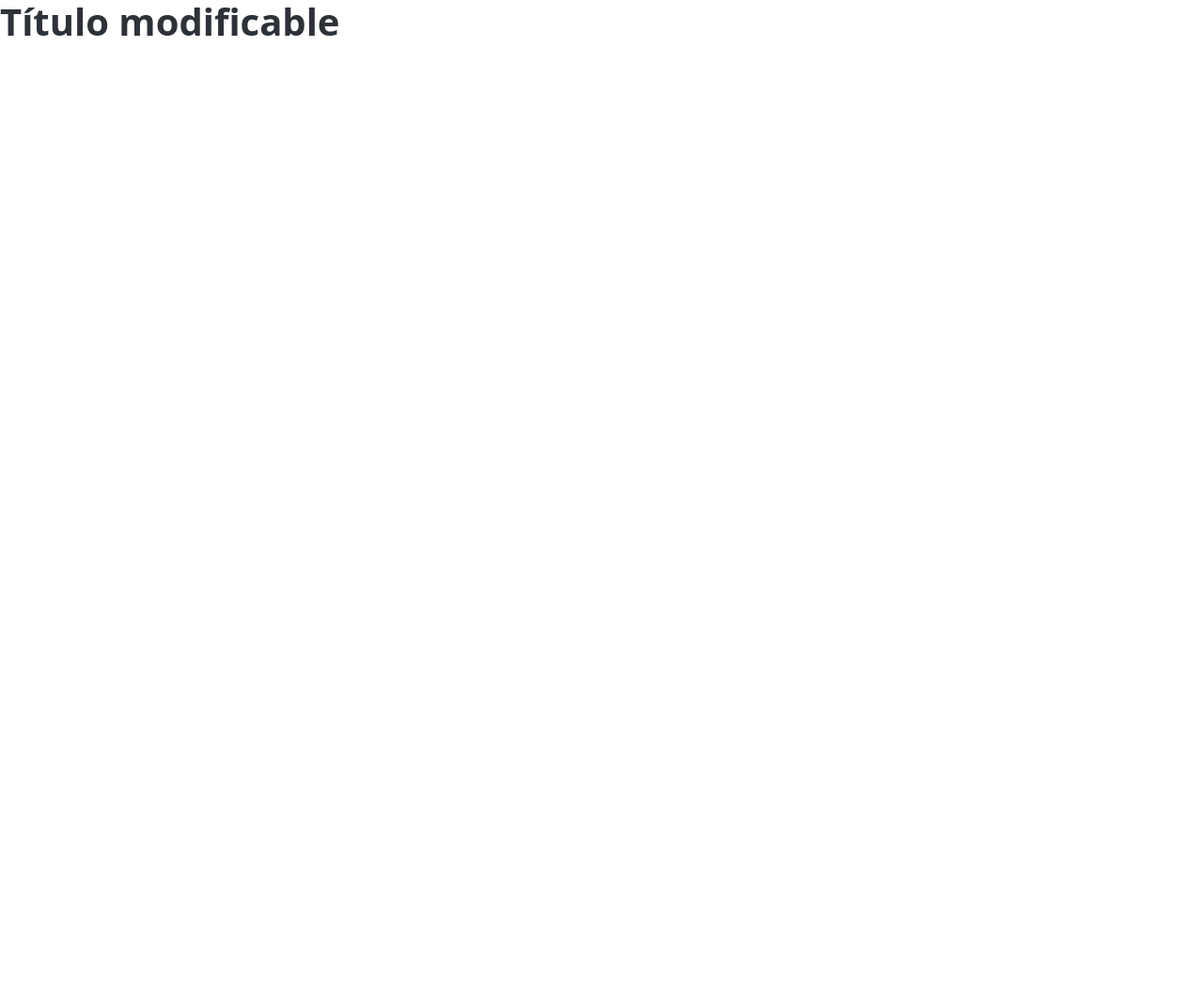
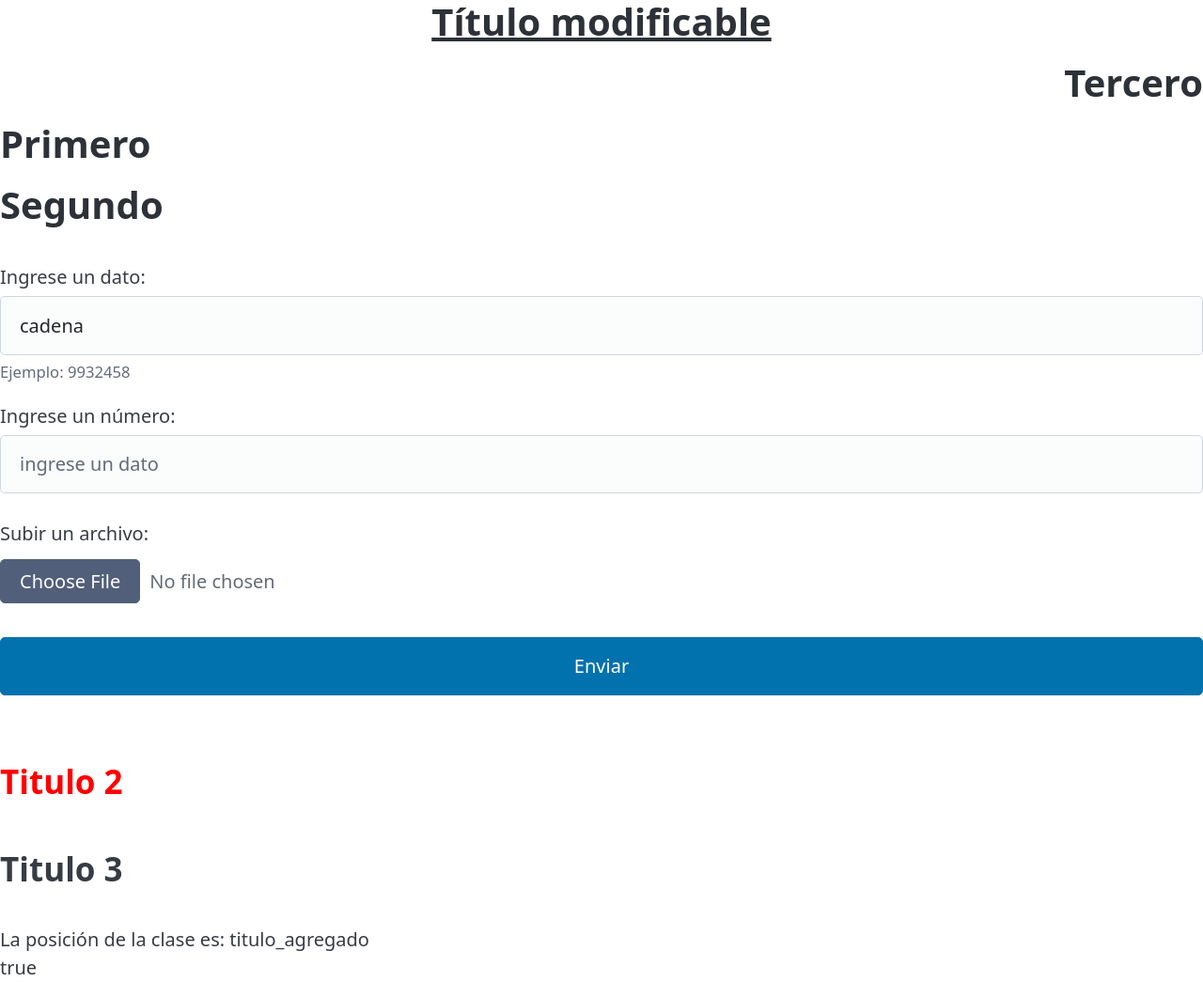
Before and after one commit to dino-maynasa/Javascrpit_Basico, a plain HTML site: page LUCAS_DALTO/Capitulo_06/index.html in a window 1280 px wide. Shown: the whole page at 94% size. Before the commit the page ends 800 px from the top, so only its background shows below. Drawn offline with nearby package versions, Linux system fonts and the light colour scheme.

Commit message:
atributos globales, atributos de inputs, propiedad style, classList y sus metodos

```diff
--- a/LUCAS_DALTO/Capitulo_06/codigo.js
+++ b/LUCAS_DALTO/Capitulo_06/codigo.js
@@ -28,3 +28,41 @@
 //modificando el titulo
 const titulo = document.querySelector('.titulo'); //seleccionamos  la clase titulo
 titulo.setAttribute('contentEditable', 'true'); // true editable, false no editable
+titulo.setAttribute('dir', 'rtl'); //para poder manejar la posicion de los textos, pero se puede hacer directamente desde css
+//titulo.setAttribute('hidden', 'true'); // hace desaparecer el texto
+//titulo.removeAttribute('hidden') // elimina el hidden
+titulo.setAttribute('tabindex', '0'); //controla el orden de ejecucion de la tabulacion
+titulo.setAttribute('title', 'Este es un titulo'); //indica la descripción del texto al desplazar el cursor sobre ella
+
+//imput
+const input = document.querySelector('.input-normal');
+input.setAttribute('value', 'cadena'); //este asigna un valor predefinido
+
+const input1 = document.querySelector('.input-normal1');
+input1.setAttribute('placeholder', 'ingrese un dato'); //pare el fondo del input
+input1.setAttribute('type', 'number'); // para especificar el tipo de dato de entrada
+
+//tambien se puede utilizar directamente
+const input2= document.querySelector('.input-normal2');
+input2.setAttribute('type', 'file'); //indica el tipo de archivo
+input2.setAttribute('accept', '.doc');  //indica que acepta solo de tipos .doc
+input1.minlength = '1';
+//input1.setAttribute('minlength', '10'); //indica la cantidad maxima de caracter que debe de tener el input
+input1.setAttribute('required', 'true'); //indica que es un campo requerido para poder enviar
+
+const titulo2 = document.querySelector('.titulo2'); // se pone por que se aplica al elemento
+titulo2.style.color = 'red';
+    //en caso de aplicar al elemento se utiliza element.querySelector('.titulo')
+
+
+    //clase, classList
+const titulo3 = document.querySelector('.titulo3'); //captura la clase
+titulo3.classList.add('titulo_agregado'); //agrega una clase
+// titulo3.classList.remove('titulo_agregado'); //elimina una clase
+const item = titulo3.classList.item(1);  // nos devuelve la posicion de la clase // class="titulo3 titulo_agregado"
+document.write(`La posición de la clase es:  ${item} <br>`);  //titulo_agregado
+const tit= titulo3.classList.contains('titulo_agregado'); // verifica si contiene la clase buscada, en caso de existir nos devuelve un true || false
+document.write(tit); //true
+
+titulo3.classList.toggle('titulo_agregados'); //si no tiene la clase especificada,la agrega, si ya la tiene la elimina
+titulo3.classList.replace('titulo_agregados', 'clase_reemplazado'); //reemplaza la clase por otra
--- a/LUCAS_DALTO/Capitulo_06/index.html
+++ b/LUCAS_DALTO/Capitulo_06/index.html
@@ -1,12 +1,13 @@
 <!DOCTYPE html>
 <html lang="en">
 <head>
-    <meta charset="UTF-8">
+<meta charset="UTF-8">
+
     <meta name="viewport" content="width=device-width, initial-scale=1.0">
-    <link
-    rel="stylesheet"
-    href="https://cdn.jsdelivr.net/npm/@picocss/pico@2/css/pico.min.css">
+    <link rel="stylesheet"href="https://cdn.jsdelivr.net/npm/@picocss/pico@2/css/pico.min.css">
+    <link rel="stylesheet" href="/LUCAS_DALTO/Capitulo_06/style.css">
     <title>Document</title>
+
 </head>
 <body>
     <!-- <p id="parrafo">Que tal</p>
@@ -18,8 +19,33 @@
         <input type="text" class="rango">
     </label>
 </form>   -->
-<h1 class="titulo">Título modificable</h1>
+<h1 class="titulo1" tabindex="1">Título modificable</h1>
 
-    <script  src="/LUCAS_DALTO/Capitulo_06/codigo.js"></script>
+<!-- tabindex ordena el orden de tabulacion -->
+<h1 class="titulo" tabindex="5">Tercero</h1>
+<h1 class="titulo" tabindex="4">Primero</h1>
+<h1 class="titulo" tabindex="3">Segundo</h1>
+
+<main>
+    <form action="">
+        <label for="">  Ingrese un dato:
+            <input type="text" class="input-normal" tabindex="1" >
+            <small> Ejemplo: 9932458</small>
+        </label>
+        <label for="">  Ingrese un número:
+            <input  class="input-normal1" tabindex="2">
+        </label>
+        <label for="">Subir un archivo:
+            <input  class="input-normal2" tabindex="2">
+        </label>
+        <button type="submit">
+            Enviar
+        </button>
+    </form>
+    <h2 class="titulo2">Titulo 2</h2>
+    <h2 class="titulo3">Titulo 3</h2>
+</main>
+<script  src="/LUCAS_DALTO/Capitulo_06/codigo.js"></script>
+
 </body>
 </html>
--- /dev/null
+++ b/LUCAS_DALTO/Capitulo_06/style.css
@@ -0,0 +1,7 @@
+.body{
+    font-family: sans-serif;
+}
+.titulo1{
+    text-align: center;
+    text-decoration:underline;
+}
```
Also changed, not shown: LUCAS_DALTO/Capitulo_06/temario.txt.
